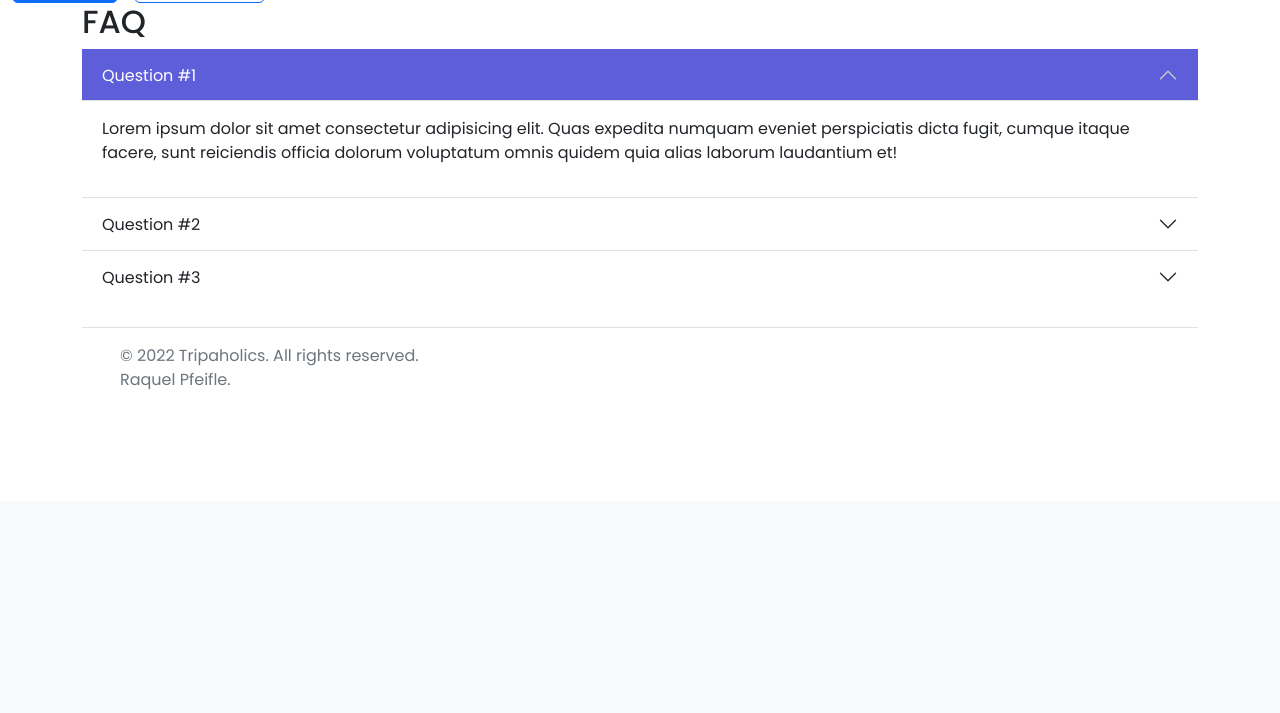
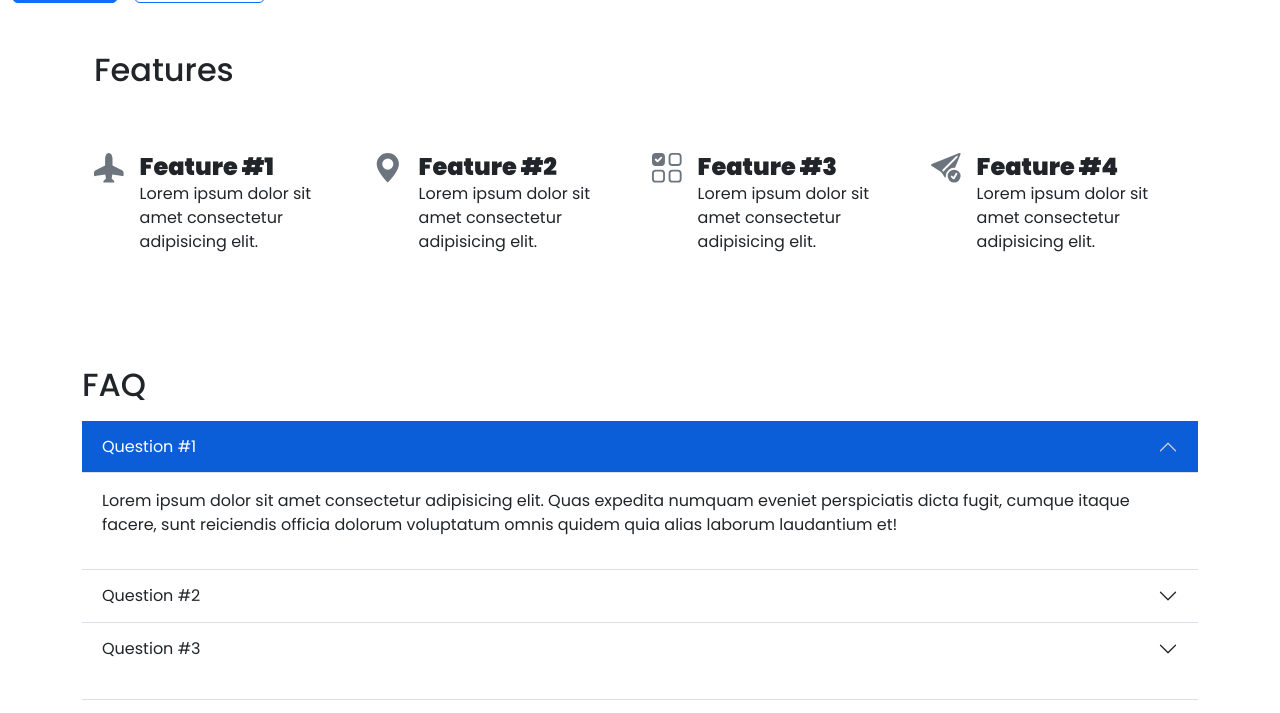
Before and after one commit to rdpfeifle/Travel-web-app, a Flask app: page / in a window 1280 px wide. Shown: the part 299-1012 px from the top of the page. Before the commit the page ends 689 px from the top, so only its background shows below. Run offline with Flask 3, Linux system fonts and the light colour scheme; some libraries are stand-ins or nearby versions; grey boxes are pictures that could not be loaded.

Commit message:
Added features with icons on homepage

```diff
--- a/static/css/styles.css
+++ b/static/css/styles.css
@@ -18,7 +18,7 @@ body {
 
 .accordion-button:not(.collapsed) {
   color: inherit;
-  background: rgb(94, 94, 218);
+  background: #0b5ed7;
   color: white;
 }
 
@@ -29,3 +29,5 @@ body {
 .accordion-button:focus {
   box-shadow: inherit;
 }
+
+/* TRIP DETAILS PAGE */
--- a/templates/base.html
+++ b/templates/base.html
@@ -42,10 +42,10 @@
                 <span class="navbar-toggler-icon"></span>
             </button>
             <div class="collapse navbar-collapse" id="navbarToggler">
-                <a class="navbar-brand" href="/homepage">Tripaholics</a>
+                <a class="navbar-brand" href="/#homepage">Tripaholics</a>
                 <ul class="navbar-nav me-auto mb-2 mb-lg-0">
                    <li class="nav-item">
-                    <a class="nav-link active" aria-current="page" href="/homepage">Home</a>
+                    <a class="nav-link active" aria-current="page" href="/#homepage">Home</a>
                    </li>
                    <li class="nav-item">
                     <a href="#features" class="nav-link">Features</a>
--- a/templates/homepage.html
+++ b/templates/homepage.html
@@ -22,18 +22,68 @@
             Hero image goes here
             <img src="https://img.washingtonpost.com/rf/image_1484w/2010-2019/WashingtonPost/2017/06/07/Production/Sunday/Travel/Graphics/road%20trip0611.jpg?uuid=kRjsDksdEee8G_3b2DWd7g" class="img-fluid" width="200px" height="200px" alt="">
         </div>
-
     <!-- Row ends here -->
     </div>
-    <!-- Second row goes here -->
-    <!-- Block where cards with images will go -->
+</div>
 
-</div>
+<!--------------- FEATURES GO HERE --------------->
+<div class="container px-4 py-5" id="features">
+    <h2 class="pb-2">Features</h2>
+
+    <div class="row row-cols-1 row-cols-sm-2 row-cols-md-3 row-cols-lg-4 g-4 py-5">
+
+        <div class="col d-flex align-items-start">
+        <svg xmlns="http://www.w3.org/2000/svg" width="1.85em" height="1.85em" fill="currentColor" class="bi bi-airplane-fill me-3 flex-shrink-0 text-muted" viewBox="0 0 16 16">
+            <path d="M6.428 1.151C6.708.591 7.213 0 8 0s1.292.592 1.572 1.151C9.861 1.73 10 2.431 10 3v3.691l5.17 2.585a1.5 1.5 0 0 1 .83 1.342V12a.5.5 0 0 1-.582.493l-5.507-.918-.375 2.253 1.318 1.318A.5.5 0 0 1 10.5 16h-5a.5.5 0 0 1-.354-.854l1.319-1.318-.376-2.253-5.507.918A.5.5 0 0 1 0 12v-1.382a1.5 1.5 0 0 1 .83-1.342L6 6.691V3c0-.568.14-1.271.428-1.849Z"/>
+          </svg>
+        <div>
+          <h3 class="fw-bolder mb-0 fs-4">Feature #1</h3>
+          <p>Lorem ipsum dolor sit amet consectetur adipisicing elit.</p>
+        </div>
+      </div>
+
+      <div class="col d-flex align-items-start">
+        <svg xmlns="http://www.w3.org/2000/svg" width="1.85em" height="1.85em" fill="currentColor" class="bi bi-geo-alt-fill me-3 flex-shrink-0 text-muted" viewBox="0 0 16 16">
+            <path d="M8 16s6-5.686 6-10A6 6 0 0 0 2 6c0 4.314 6 10 6 10zm0-7a3 3 0 1 1 0-6 3 3 0 0 1 0 6z"/>
+          </svg>
+
+        <div>
+          <h3 class="fw-bolder mb-0 fs-4">Feature #2</h3>
+          <p>Lorem ipsum dolor sit amet consectetur adipisicing elit.</p>
+        </div>
+      </div>
+
+      <div class="col d-flex align-items-start">
+        <svg xmlns="http://www.w3.org/2000/svg" width="1.85em" height="1.85em" fill="currentColor" class="bi bi-ui-checks-grid me-3 flex-shrink-0 text-muted" viewBox="0 0 16 16">
+            <path d="M2 10h3a1 1 0 0 1 1 1v3a1 1 0 0 1-1 1H2a1 1 0 0 1-1-1v-3a1 1 0 0 1 1-1zm9-9h3a1 1 0 0 1 1 1v3a1 1 0 0 1-1 1h-3a1 1 0 0 1-1-1V2a1 1 0 0 1 1-1zm0 9a1 1 0 0 0-1 1v3a1 1 0 0 0 1 1h3a1 1 0 0 0 1-1v-3a1 1 0 0 0-1-1h-3zm0-10a2 2 0 0 0-2 2v3a2 2 0 0 0 2 2h3a2 2 0 0 0 2-2V2a2 2 0 0 0-2-2h-3zM2 9a2 2 0 0 0-2 2v3a2 2 0 0 0 2 2h3a2 2 0 0 0 2-2v-3a2 2 0 0 0-2-2H2zm7 2a2 2 0 0 1 2-2h3a2 2 0 0 1 2 2v3a2 2 0 0 1-2 2h-3a2 2 0 0 1-2-2v-3zM0 2a2 2 0 0 1 2-2h3a2 2 0 0 1 2 2v3a2 2 0 0 1-2 2H2a2 2 0 0 1-2-2V2zm5.354.854a.5.5 0 1 0-.708-.708L3 3.793l-.646-.647a.5.5 0 1 0-.708.708l1 1a.5.5 0 0 0 .708 0l2-2z"/>
+          </svg>
+
+        <div>
+          <h3 class="fw-bolder mb-0 fs-4">Feature #3</h3>
+          <p>Lorem ipsum dolor sit amet consectetur adipisicing elit.</p>
+        </div>
+      </div>
+
+      <div class="col d-flex align-items-start">
+
+        <svg xmlns="http://www.w3.org/2000/svg" width="1.85em" height="1.85em" fill="currentColor" class="bi bi-send-check-fill me-3 flex-shrink-0 text-muted" viewBox="0 0 16 16">
+            <path d="M15.964.686a.5.5 0 0 0-.65-.65L.767 5.855H.766l-.452.18a.5.5 0 0 0-.082.887l.41.26.001.002 4.995 3.178 1.59 2.498C8 14 8 13 8 12.5a4.5 4.5 0 0 1 5.026-4.47L15.964.686Zm-1.833 1.89L6.637 10.07l-.215-.338a.5.5 0 0 0-.154-.154l-.338-.215 7.494-7.494 1.178-.471-.47 1.178Z"/>
+            <path d="M16 12.5a3.5 3.5 0 1 1-7 0 3.5 3.5 0 0 1 7 0Zm-1.993-1.679a.5.5 0 0 0-.686.172l-1.17 1.95-.547-.547a.5.5 0 0 0-.708.708l.774.773a.75.75 0 0 0 1.174-.144l1.335-2.226a.5.5 0 0 0-.172-.686Z"/>
+          </svg>
+
+        <div>
+          <h3 class="fw-bolder mb-0 fs-4">Feature #4</h3>
+          <p>Lorem ipsum dolor sit amet consectetur adipisicing elit.</p>
+        </div>
+      </div>
+    </div>
+  </div>
+
 
 
 <!-- FAQ -->
 <div class="container">
-    <h2 id="faq">FAQ</h2>
+    <h2 id="faq" class="pb-2">FAQ</h2>
     <div class="accordion accordion-flush" id="FAQ-accordion">
 
         <div class="accordion-item">
```
Also changed, not shown: templates/details.html (+16 -0 lines).
